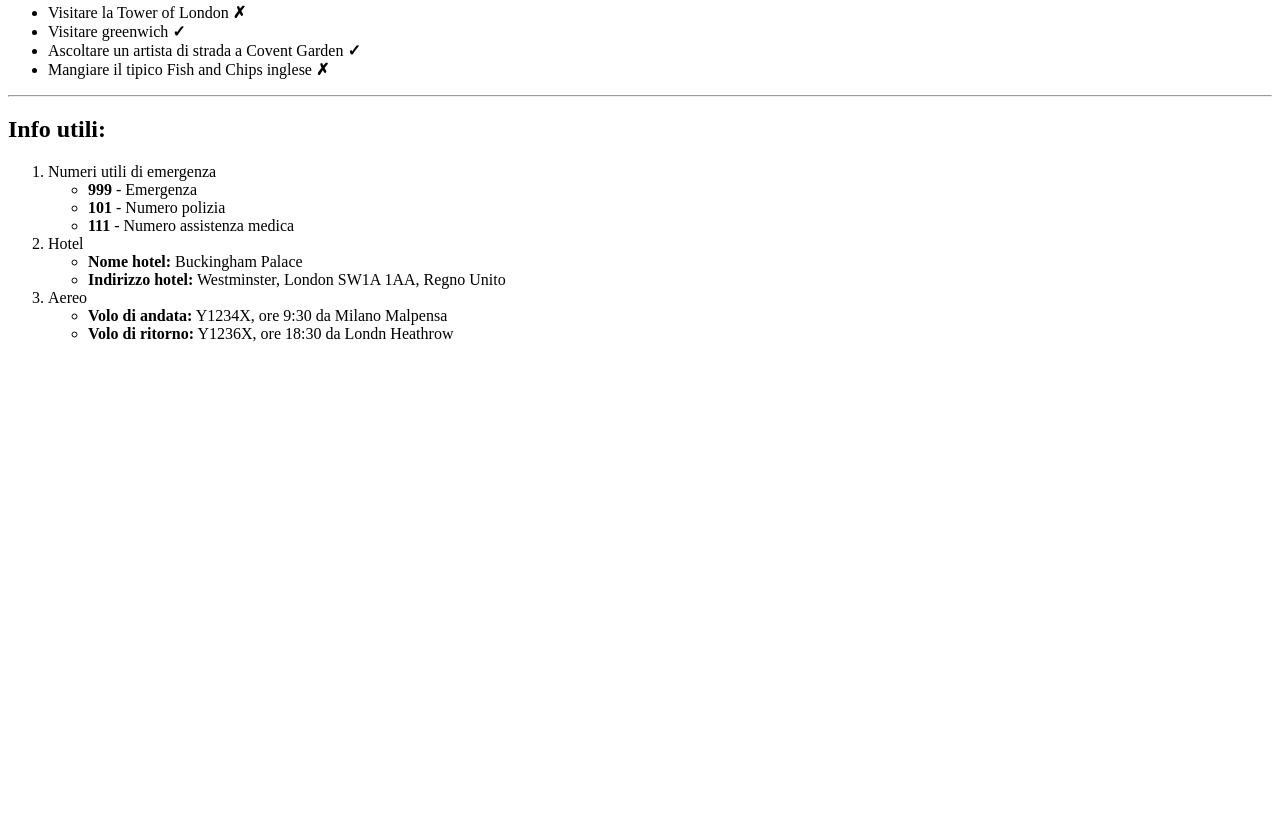
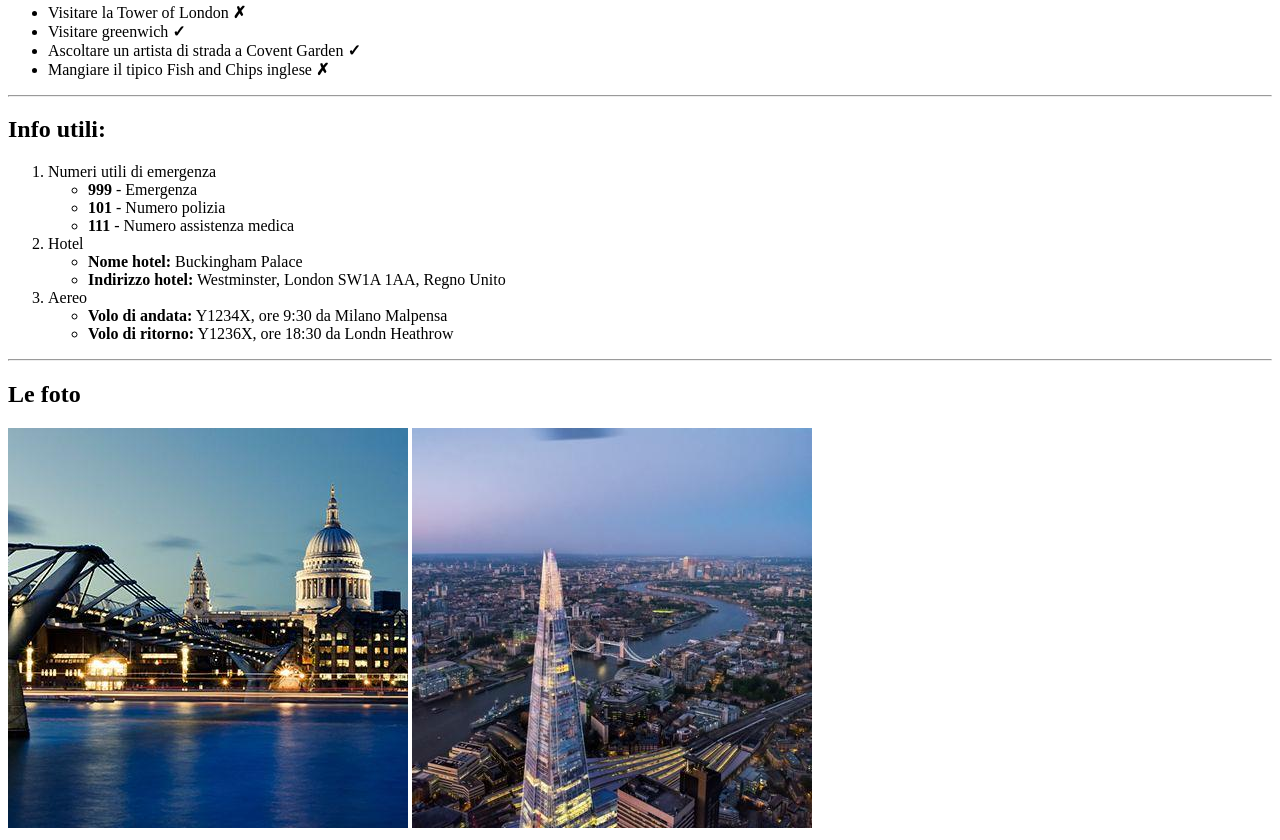
Before and after one commit to alessiologozzo/html-london-trip, a plain HTML site: page index.html in a window 1280 px wide. Shown: the part 947-1787 px from the top of the page. Before the commit the page ends 1306 px from the top, so only its background shows below. Drawn offline with Linux system fonts and the light colour scheme.

Commit message:
implementazione footer

```diff
--- a/index.html
+++ b/index.html
@@ -100,7 +100,16 @@
         </ol>
       </section>
       <!-- /Section -->
+      <hr />
     </main>
     <!-- /Main -->
+
+    <!-- Footer -->
+    <footer>
+      <h2>Le foto</h2>
+      <img src="/img/foto1.jpg" alt="foto1" />
+      <img src="/img/foto2.jpg" alt="foto2" />
+    </footer>
+    <!-- /Footer -->
   </body>
 </html>
```
Also changed, not shown: img/foto1.jpg (added), img/foto2.jpg (added).
